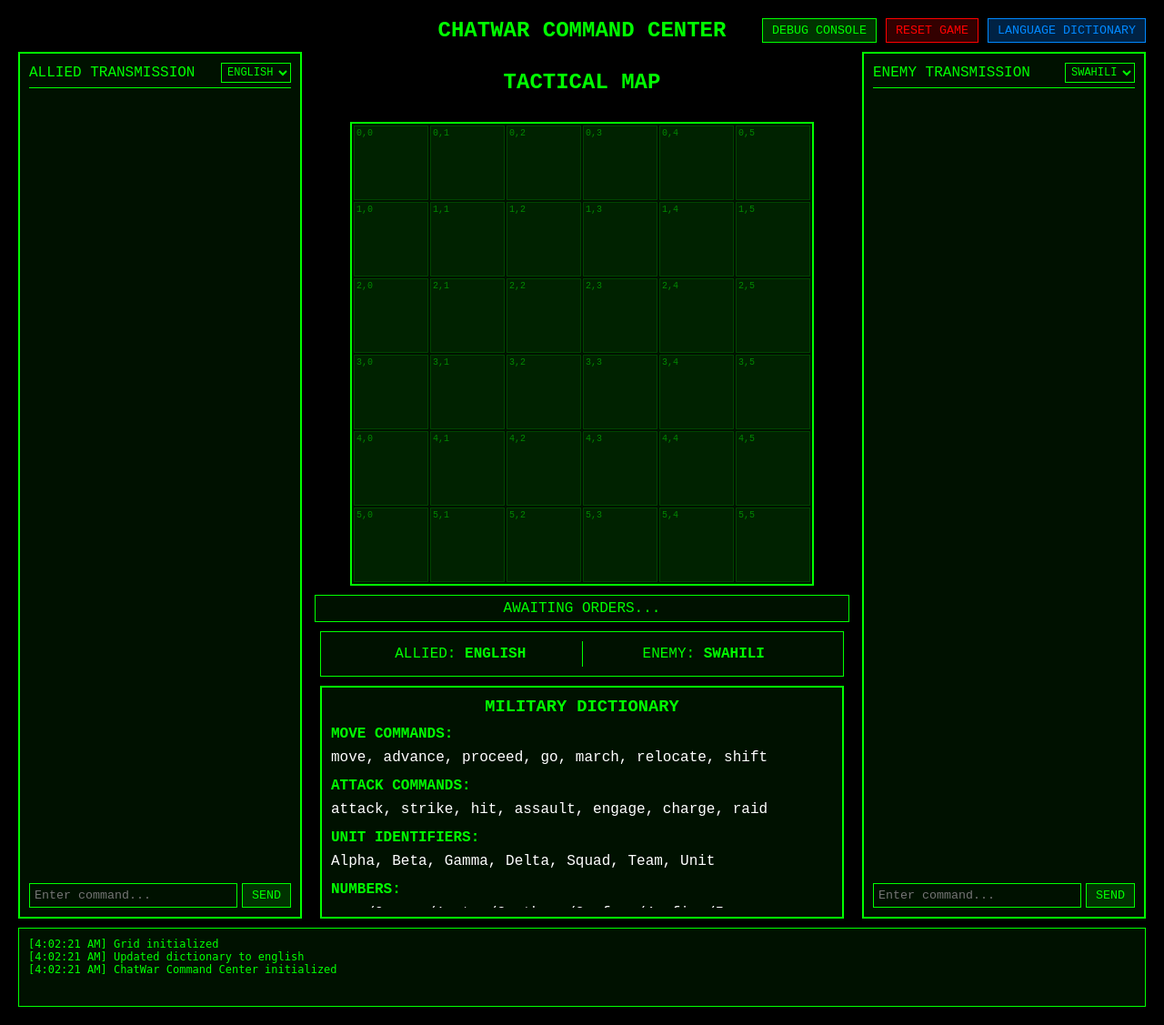
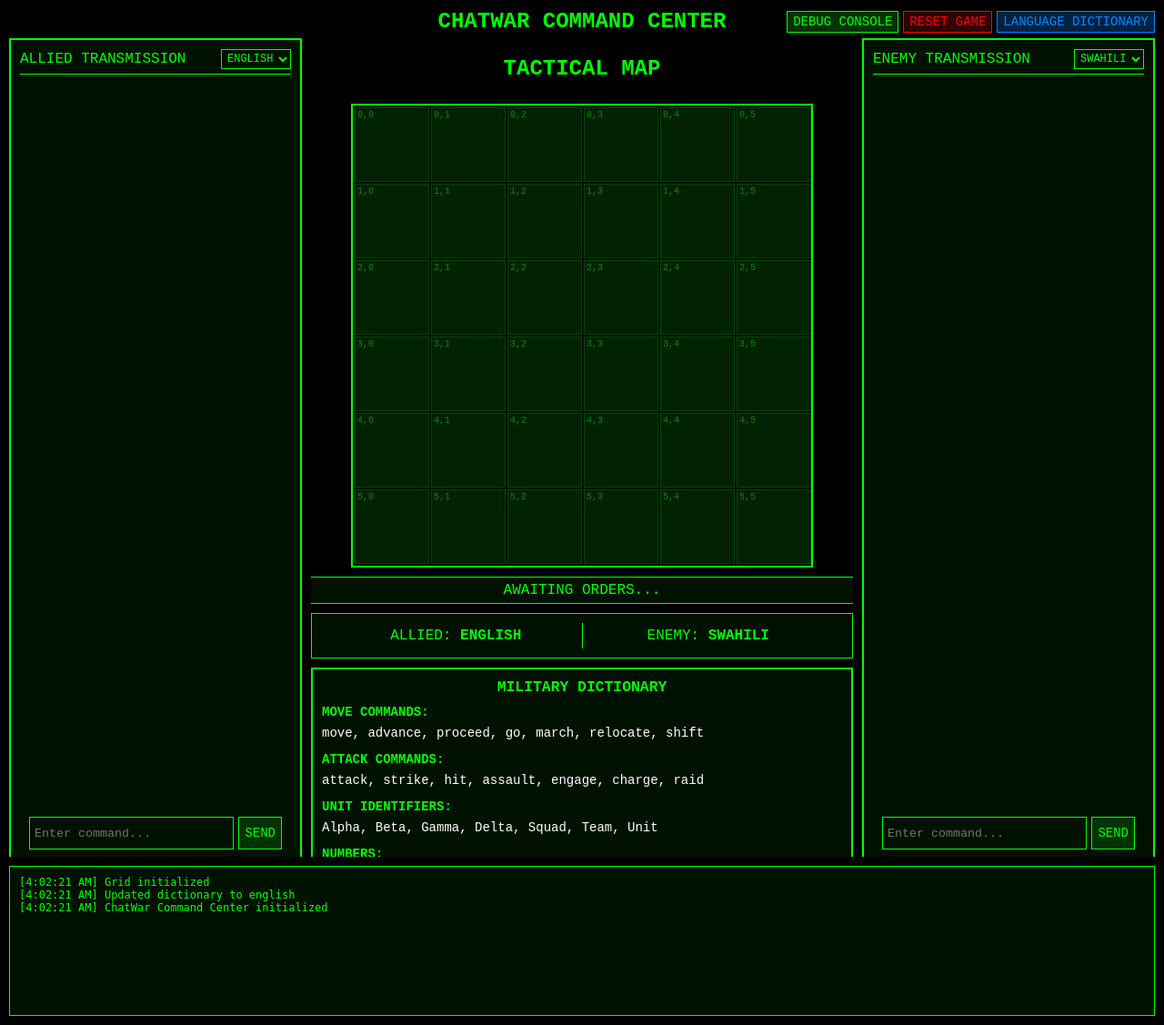
Before and after one commit to ouyangxiao23/ChatWar, a Flask app: page / in a window 1280 px wide. Shown: the whole page at 91% size. Run offline with Flask 3, Linux system fonts and the light colour scheme; some libraries are stand-ins or nearby versions.

Commit message:
Implemented adaptive UI

```diff
--- a/templates/index.html
+++ b/templates/index.html
@@ -9,23 +9,24 @@
             color: #00ff00;
             font-family: 'Courier New', monospace;
             margin: 0;
-            padding: 20px;
+            padding: 10px 10px 10px 10px;
             display: flex;
             flex-direction: column;
             height: 100vh;
             box-sizing: border-box;
+            overflow: hidden;
         }
 
         .header {
             display: flex;
             justify-content: center;
             align-items: center;
-            margin-bottom: 10px;
+            margin-bottom: 5px;
             position: relative;
         }
 
         .title {
-            font-size: 24px;
+            font-size: clamp(18px, 4vw, 24px);
             font-weight: bold;
             text-align: center;
             flex-grow: 1;
@@ -35,7 +36,9 @@
             position: absolute;
             right: 0;
             display: flex;
-            gap: 10px;
+            gap: 5px;
+            flex-wrap: wrap;
+            justify-content: flex-end;
         }
 
         .dictionary-btn {
@@ -51,8 +54,10 @@
         .container {
             display: flex;
             width: 100%;
-            gap: 20px;
+            gap: 10px;
             flex-grow: 1;
+            min-height: 0;
+            overflow: hidden;
         }
 
         .channel {
@@ -60,8 +65,12 @@
             background-color: #001100;
             border: 2px solid #00ff00;
             padding: 10px;
+            padding-bottom: 20px;
             display: flex;
             flex-direction: column;
+            height: 100%;
+            min-width: 0;
+            overflow: hidden;
         }
 
         .channel-title {
@@ -86,8 +95,15 @@
         .messages {
             flex-grow: 1;
             overflow-y: auto;
-            margin-bottom: 10px;
+            margin-bottom: 8px;
             padding: 5px;
+            scrollbar-width: none; /* Firefox */
+            -ms-overflow-style: none; /* IE and Edge */
+            min-height: 0;
+        }
+
+        .messages::-webkit-scrollbar {
+            display: none; /* Chrome, Safari, Opera */
         }
 
         .message {
@@ -136,6 +152,14 @@
         .input-area {
             display: flex;
             gap: 5px;
+            margin-top: 5px;
+            margin-bottom: 10px;
+            padding: 10px;
+            position: relative;
+            bottom: 0;
+            left: 0;
+            right: 0;
+            min-height: 35px;
         }
 
         input[type="text"] {
@@ -145,15 +169,21 @@
             color: #00ff00;
             padding: 5px;
             font-family: 'Courier New', monospace;
+            height: 24px;
         }
 
         button {
             background-color: #003300;
             border: 1px solid #00ff00;
             color: #00ff00;
-            padding: 5px 10px;
+            padding: 3px 6px;
             cursor: pointer;
             font-family: 'Courier New', monospace;
+            font-size: min(14px, 2.5vw);
+            white-space: nowrap;
+            max-width: 100%;
+            text-overflow: ellipsis;
+            overflow: hidden;
         }
 
         button:hover {
@@ -175,6 +205,14 @@
             display: flex;
             flex-direction: column;
             align-items: center;
+            min-width: 0;
+            overflow: auto;
+            scrollbar-width: none; /* Firefox */
+            -ms-overflow-style: none; /* IE and Edge */
+        }
+
+        .grid-container::-webkit-scrollbar {
+            display: none; /* Chrome, Safari, Opera */
         }
 
         .grid {
@@ -184,12 +222,13 @@
             background-color: #001100;
             border: 2px solid #00ff00;
             padding: 2px;
-            margin-top: 10px;
+            margin-top: 5px;
+            width: min(100%, 500px);
         }
 
         .cell {
-            width: 80px;
-            height: 80px;
+            width: min(80px, 12vw);
+            height: min(80px, 12vw);
             background-color: #002200;
             border: 1px solid #004400;
             display: flex;
@@ -257,10 +297,11 @@
             text-align: left;
             width: 100%;
             box-sizing: border-box;
+            font-size: min(14px, 2.5vw);
         }
 
         #dictionary-container {
-            max-height: 200px;
+            max-height: min(200px, 25vh);
             overflow-y: auto;
             scrollbar-width: none; /* Firefox */
             -ms-overflow-style: none; /* IE and Edge */
@@ -326,6 +367,12 @@
             overflow-y: auto;
             font-family: monospace;
             font-size: 12px;
+            scrollbar-width: none; /* Firefox */
+            -ms-overflow-style: none; /* IE and Edge */
+        }
+
+        .debug-log::-webkit-scrollbar {
+            display: none; /* Chrome, Safari, Opera */
         }
 
         .language-info {
```
Also changed, not shown: other parts of templates/index.html (+45 -6 lines).
